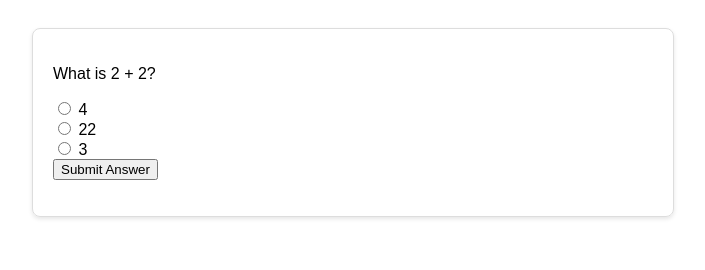
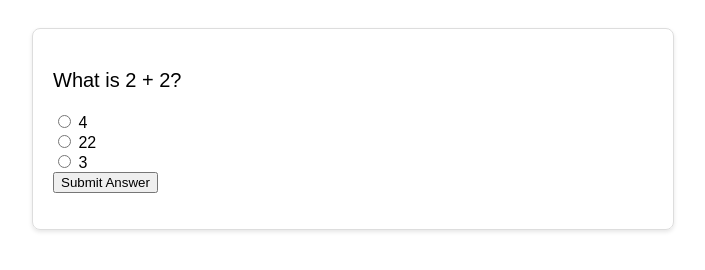
Before and after one commit to Kaydev-cmd/ALX_Simple_Quiz, a plain HTML site: page index.html in a window 1280 px wide. Shown: the whole page, without its empty margins (287-992 px from the left). Drawn offline with Linux system fonts and the light colour scheme.

Commit message:
style: style quiz question with font size and spacing

```diff
--- a/styles.css
+++ b/styles.css
@@ -11,3 +11,8 @@ body {
   border-radius: 8px;
   box-shadow: 0 2px 4px rgba(0, 0, 0, 0.1);
 }
+
+#quiz-question {
+  font-size: 20px;
+  margin-bottom: 20px;
+}
```
